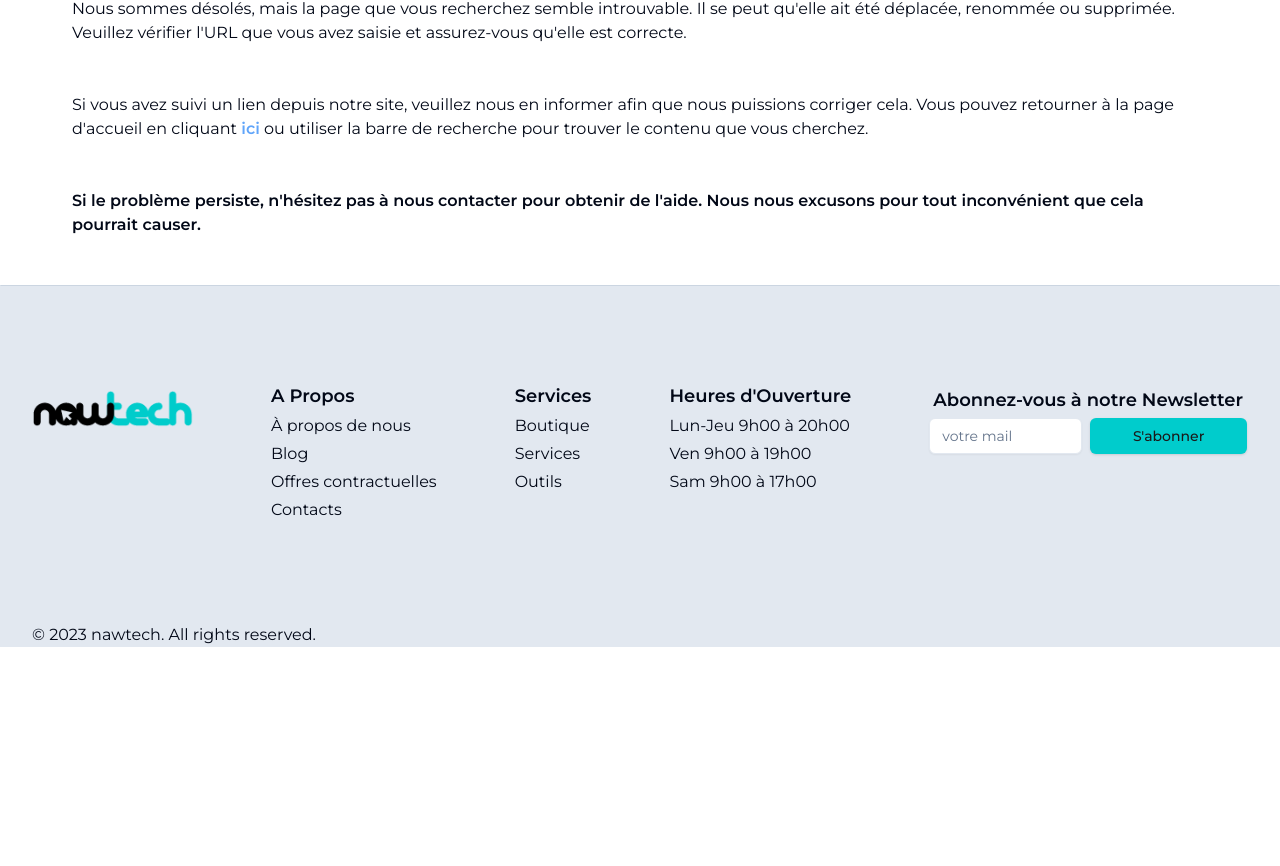
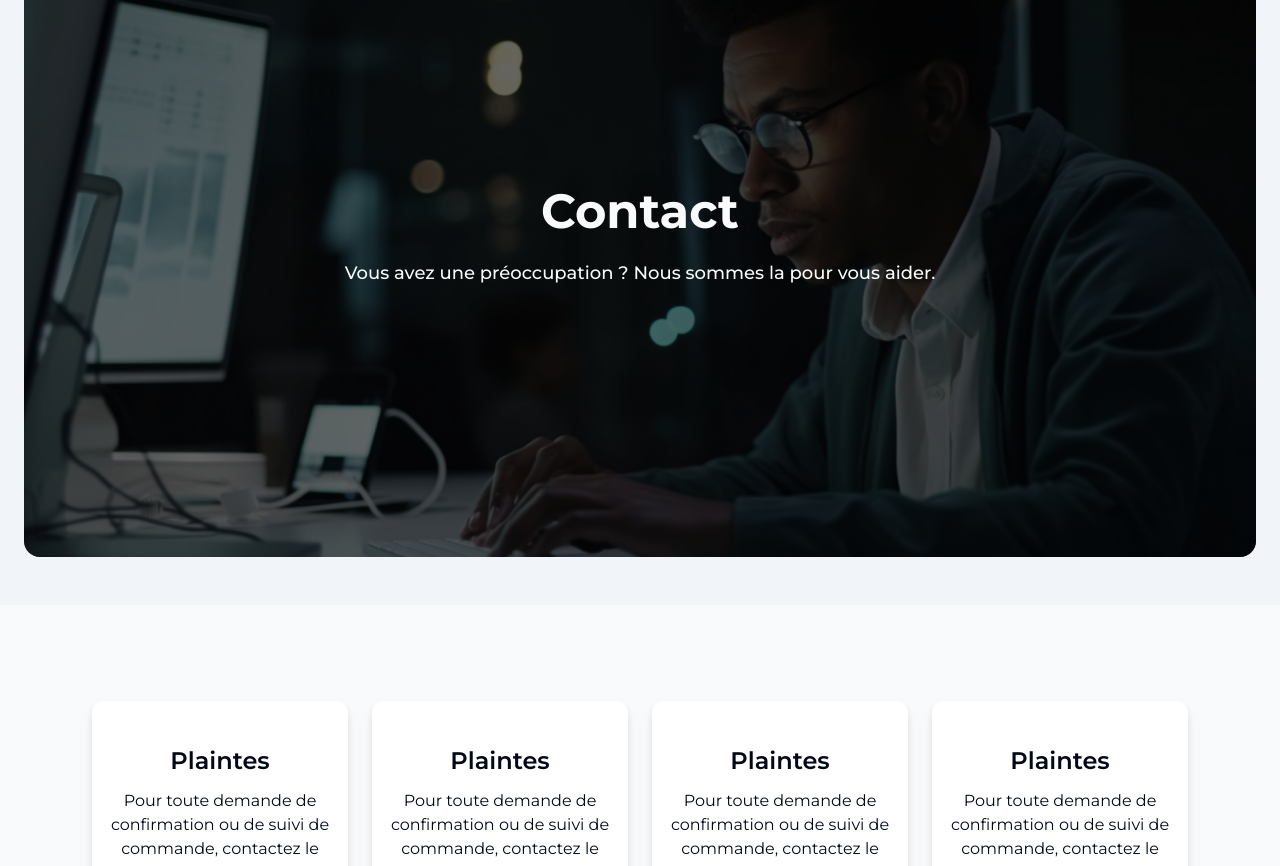
Before and after one commit to BlackJr-Git/e-commerce-shop, a React (Vite) app: page /contact in a window 1280 px wide. Shown: the part 231-1097 px from the top of the page. Before the commit the page ends 878 px from the top, so only its background shows below. Built offline with nearby package versions, Linux system fonts and the light colour scheme.

Commit message:
feat : add contact page

```diff
--- /dev/null
+++ b/src/components/contact-info-card.jsx
@@ -0,0 +1,11 @@
+function ContactInfoCard() {
+  return (
+    <div className=" h-60 w-64 bg-white flex flex-col items-center justify-center rounded-xl drop-shadow-lg p-3 gap-3">
+      <h6 className="text-2xl font-semibold">Plaintes</h6>
+      <p className="text-center">Pour toute demande de confirmation ou de suivi de commande, contactez le</p>
+      <p className="text-primary font-semibold">plaintes@nawtech.net</p>
+    </div>
+  );
+}
+
+export default ContactInfoCard;
--- a/src/components/header/menu.jsx
+++ b/src/components/header/menu.jsx
@@ -150,14 +150,14 @@ export default function Menu({
             Boutique
           </NavLink>
           <NavLink
-            to={"/a-propos"}
+            to={"/about"}
             className=" font-semibold leading-6 text-gray-900"
           >
             A Propos
           </NavLink>
-          <a href="#" className=" font-semibold leading-6 text-gray-900">
+          <NavLink to={'/contact'} className=" font-semibold leading-6 text-gray-900">
             Contact
-          </a>
+          </NavLink>
         </Popover.Group>
         <div className="hidden lg:flex lg:flex-1 lg:justify-end">
           <div className="text-sm font-semibold leading-6 text-gray-900">
@@ -235,17 +235,17 @@ export default function Menu({
                   Boutique
                 </Link>
                 <NavLink
-                  to={"/a-propos"}
+                  to={"/about"}
                   className="-mx-3 block rounded-lg px-3 py-2 text-base font-semibold leading-7 text-gray-900 hover:bg-gray-50"
                 >
                   A Propos
                 </NavLink>
-                <a
-                  href="#"
+                <Link
+                  to={"/contact"}
                   className="-mx-3 block rounded-lg px-3 py-2 text-base font-semibold leading-7 text-gray-900 hover:bg-gray-50"
                 >
                   Contact
-                </a>
+                </Link>
               </div>
               <div className="py-6">
                 <a
--- a/src/components/index.js
+++ b/src/components/index.js
@@ -34,3 +34,4 @@ export { default as ContactInfo } from "./contact/contact-info";
 export { default as OurTeam } from "./our-team";
 export { default as TeamMemberCard } from "./team-menber-card";
 export { default as FollowUs } from "./follow-us";
+export { default as ContactInfoCard } from "./contact-info-card";
--- a/src/components/shop/product-card.jsx
+++ b/src/components/shop/product-card.jsx
@@ -42,16 +42,16 @@ function Pcard({ productData }) {
         </Link>
       </CardContent>
       <CardHeader className='w-full p-0'>
-        <CardTitle className="font-bold text-sm md:text-xl p-2">
+        <CardTitle className="font-bold text-sm md:text-xl px-2">
           {" "}
           {productData.name}{" "}
         </CardTitle>
-        <CardDescription className="text-lg font-semibold w-full p-2">
+        <CardDescription className="text-xl font-semibold w-full px-2 py-3">
           {" "}
           {`$ ${productData.price}`}{" "}
         </CardDescription>
       </CardHeader>
-      <CardFooter className="flex items-center justify-center w-full p-0">
+      <CardFooter className="flex items-center justify-center w-full p-1">
         <Button className="font-bold text-xs md:text-base w-full" onClick={addToCart}>
           Ajouter au Panier
         </Button>
--- a/src/pages/a-propos.jsx
+++ b/src/pages/a-propos.jsx
@@ -18,7 +18,7 @@ function AboutSection({ flexType, id, bgColor }) {
   return (
     <section className={`${bgColor} py-24`} id={id}>
       <div
-        className={` ${flexType} max-w-7xl m-auto flex md:flex-row flex-col-reverse items-center justify-center flex-wrap `}
+        className={` ${flexType} max-w-7xl m-auto flex md:flex-row flex-col-reverse items-center justify-center`}
       >
         <div className="md:w-1/2 p-6 ">
           <h2 className="md:text-4xl text-3xl font-bold py-6 text-center md:text-left">
--- /dev/null
+++ b/src/pages/contact.jsx
@@ -0,0 +1,43 @@
+import { PageBanner, ContactInfoCard, ContactForm } from "@/components";
+
+function Contact() {
+  return (
+    <main className="">
+      <div className="bg-slate-100">
+        <PageBanner
+          title={"Contact"}
+          description={
+            "Vous avez une préoccupation ? Nous sommes la pour vous aider."
+          }
+        />
+      </div>
+      <div className="flex flex-col md:flex-row py-24 items-center justify-center gap-6 bg-slate-50">
+        <ContactInfoCard />
+        <ContactInfoCard />
+        <ContactInfoCard />
+        <ContactInfoCard />
+      </div>
+
+      <div className="py-24 flex max-w-7xl m-auto flex-col md:flex-row">
+        <ContactText />
+        <ContactForm />
+      </div>
+    </main>
+  );
+}
+
+export default Contact;
+
+function ContactText() {
+  return (
+    <div className="md:w-1/2 mx-6">
+      <p className="text-xl font-semibold py-6">Ne soyez pas timide !</p>
+      <h3 className="text-4xl font-bold py-6">Vous nous parlez. Nous vous ecoutons.</h3>
+      <p>
+        Nous sommes toujours à votre disposition pour répondre à vos besoins et
+        vous offrir un service de qualité. N’hésitez pas à nous contacter si
+        vous avez des questions ou des demandes particulières.
+      </p>
+    </div>
+  );
+}
--- a/src/pages/index.js
+++ b/src/pages/index.js
@@ -7,3 +7,4 @@ export { default as Checkout } from "./checkout";
 export { default as Login } from "./login";
 export { default as Services } from "./services";
 export { default as APropos } from "./a-propos";
+export { default as Contact } from "./contact";
--- a/src/pages/shop.jsx
+++ b/src/pages/shop.jsx
@@ -9,7 +9,7 @@ function Shop() {
         <div className="bg-slate-200 w-1/6 h-screen rounded-2xl hidden md:block ">
           <ProductFilter />
         </div>
-        <div className="w-5/6 m-auto">
+        <div className="md:w-5/6 m-auto w-full mx-1">
           <ShopHeader></ShopHeader>
 
           <Products productData={productsData} />
```
Also changed, not shown: src/components/page-banner.jsx (+10 -5 lines), src/main.jsx (+6 -1 lines).
